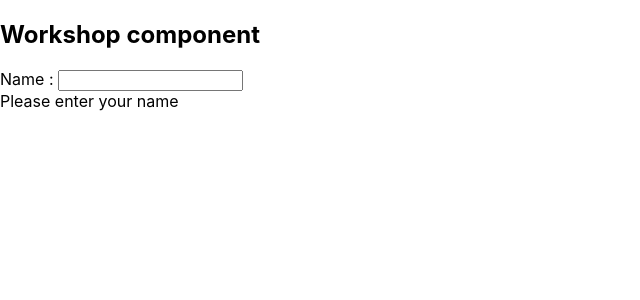
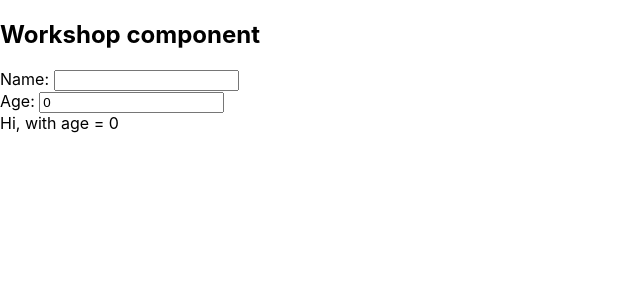
Before and after one commit to jsahachok/demo-day1-react, a React (Vite) app: page / in a window 1280 px wide. Shown: the top 300 px of the page, without its empty margins (0-640 px from the left). Built offline with nearby package versions, Linux system fonts and the light colour scheme.

Commit message:
Working with state and components

```diff
--- /dev/null
+++ b/src/workshop/Hello2.jsx
@@ -0,0 +1,44 @@
+import { useState } from "react";
+
+const Hello2 = () => {
+    const [name, setName] = useState("");
+    const [age, setAge] = useState(0);
+  return (
+    <div>
+      <form>
+        <Name name={name} onNameChange={(event)=> setName(event.target.value)}/>
+        <Age age={age} onAgeChange={(event)=> setAge(event.target.value)}/>
+        <Show name={name} age={age}/>
+      </form>
+    </div>
+  );
+
+
+
+};
+
+const  Name = ({name,onNameChange})=>{
+    return (
+    <div>
+        Name: <input type="text" value={name} onChange={onNameChange}/>
+    </div>
+    )
+}
+
+const  Age = ({age,onAgeChange})=>{
+    return(
+    <div>
+        Age: <input type="text" value={age} onChange={onAgeChange}/>
+    </div>
+    )
+}
+
+const  Show = ({name,age})=>{
+    return(
+    <div>
+        Hi, {name} with age = {age}
+    </div>
+    )
+}
+
+export default Hello2;
--- a/src/workshop/WorkShop.jsx
+++ b/src/workshop/WorkShop.jsx
@@ -1,13 +1,32 @@
-import Hello from "./Hello";
+// Workshop V1
+// import Hello from "./Hello";
+
+// const Workshop = () => {
+//   const callHandler = (message) => {
+//     console.log("Call back with " + message);
+//   };
+//   return (
+//     <div>
+//       <h2>Workshop component</h2>
+//       <Hello initialName="Default name" onCall={callHandler} />
+//     </div>
+//   );
+// };
+
+// export default Workshop;
+
+
+
+
+//Workshop V2
+import Hello2 from "./Hello2";
 
 const Workshop = () => {
-  const callHandler = (message) => {
-    console.log("Call back with " + message);
-  };
+
   return (
     <div>
       <h2>Workshop component</h2>
-      <Hello initialName="Default name" onCall={callHandler} />
+      <Hello2/>
     </div>
   );
 };
```
